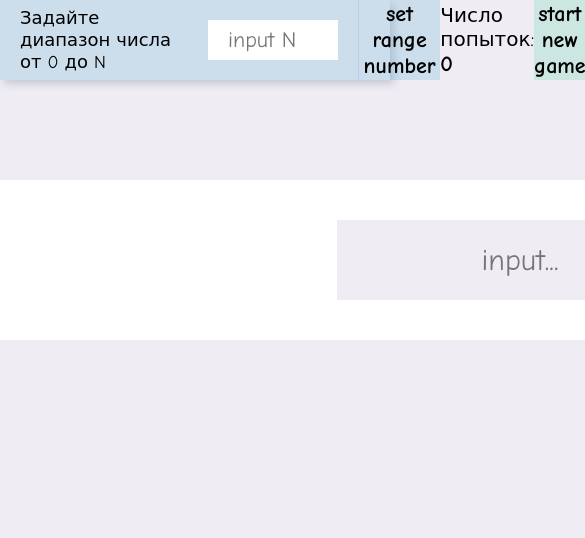
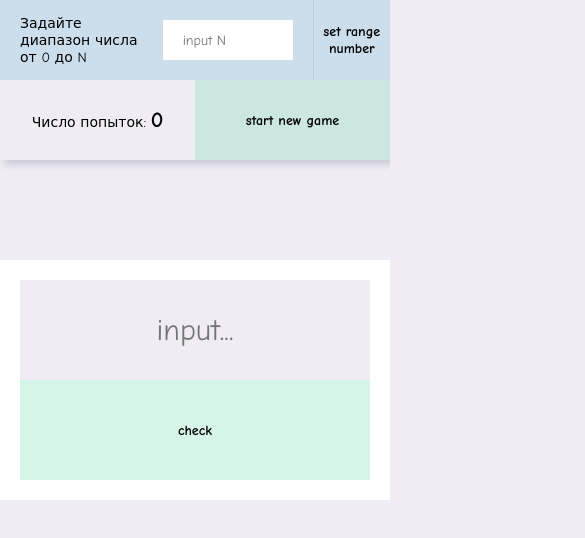
Before and after one commit to Yury-Odinson/NumbleRumble, a plain HTML site: page index.html in a window 390 px wide. Shown: the top 538 px of the page, 585 px wide, since content can reach past the window. Drawn offline with Linux system fonts and the light colour scheme.

Commit message:
feat: adaptive styles

```diff
--- a/index.html
+++ b/index.html
@@ -23,7 +23,7 @@
                 <input type="number" id="inputSetN" placeholder="input N">
                 <button id="buttonSetN">set range number</button>
             </label>
-            <div>
+            <div class="nav-counter">
                 <span>Число попыток:</span>
                 <span id="attemptCounter"></span>
             </div>
--- a/src/index.css
+++ b/src/index.css
@@ -5,17 +5,23 @@ header {
 }
 
 input {
-    font-size: 22px;
+    font-size: clamp(14px, 2.5vw, 21px);
 }
 
 button {
     width: 160px;
     height: 80px;
     background-color: #63d4a941;
-    font-size: 22px;
+    font-size: clamp(14px, 2.5vw, 22px);
     font-weight: 700;
     border: none;
     cursor: pointer;
+}
+
+h1,
+h2 {
+
+    font-size: clamp(16px, 2.5vw, 21px);
 }
 
 .nav {
@@ -24,7 +30,11 @@ button {
     align-items: center;
     justify-content: space-between;
     max-width: 1200px;
-    font-size: 20px;
+    font-size: clamp(14px, 2.5vw, 21px);
+}
+
+.nav-counter {
+    padding: 0 20px;
 }
 
 .nav-setNum-label {
@@ -33,7 +43,7 @@ button {
     gap: 20px;
     align-items: center;
     background-color: #63b4d441;
-    font-size: 18px;
+    font-size: clamp(14px, 2.5vw, 21px);
 }
 
 #attemptCounter {
@@ -52,10 +62,6 @@ button {
     border-left: 1px solid #455ca71f;
     background-color: #ffffff00;
 }
-
-
-
-
 
 .wrapper {
     margin: 100px auto;
@@ -141,9 +147,6 @@ button {
     text-align: center;
 }
 
-
-
-
 #buttonNewGame__modal {
     margin-top: 40px;
     padding: 0 20px;
@@ -152,10 +155,55 @@ button {
     font-size: 14px;
 }
 
+@media (max-width: 700px) {
 
+    .nav,
+    .wrapper {
+        max-width: 100%;
+        flex-wrap: wrap;
+    }
 
+    .wrapper {
+        padding: 20px;
+    }
 
+    .nav-counter,
+    #buttonNewGame {
+        width: 50%;
+        text-align: center;
+    }
 
-#test {
-    padding: 40px;
+    .nav-setNum-label {
+        width: 100%;
+    }
+
+    .wrapper-label {
+        flex-wrap: wrap;
+        width: 100%;
+        height: 200px;
+    }
+
+    #inputNumber,
+    #buttonCheck {
+        width: 100%;
+        height: 50%;
+    }
+
+    .alertArea {
+        width: 100%;
+    }
+
+    .modalWinnerCover,
+    .modalWinner {
+        width: 100%;
+    }
+
+    .modalWinner-wrapper {
+        width: 100%;
+    }
+
+    #modal__button {
+        margin: 20px 0;
+        width: 100%;
+    }
 }
```
